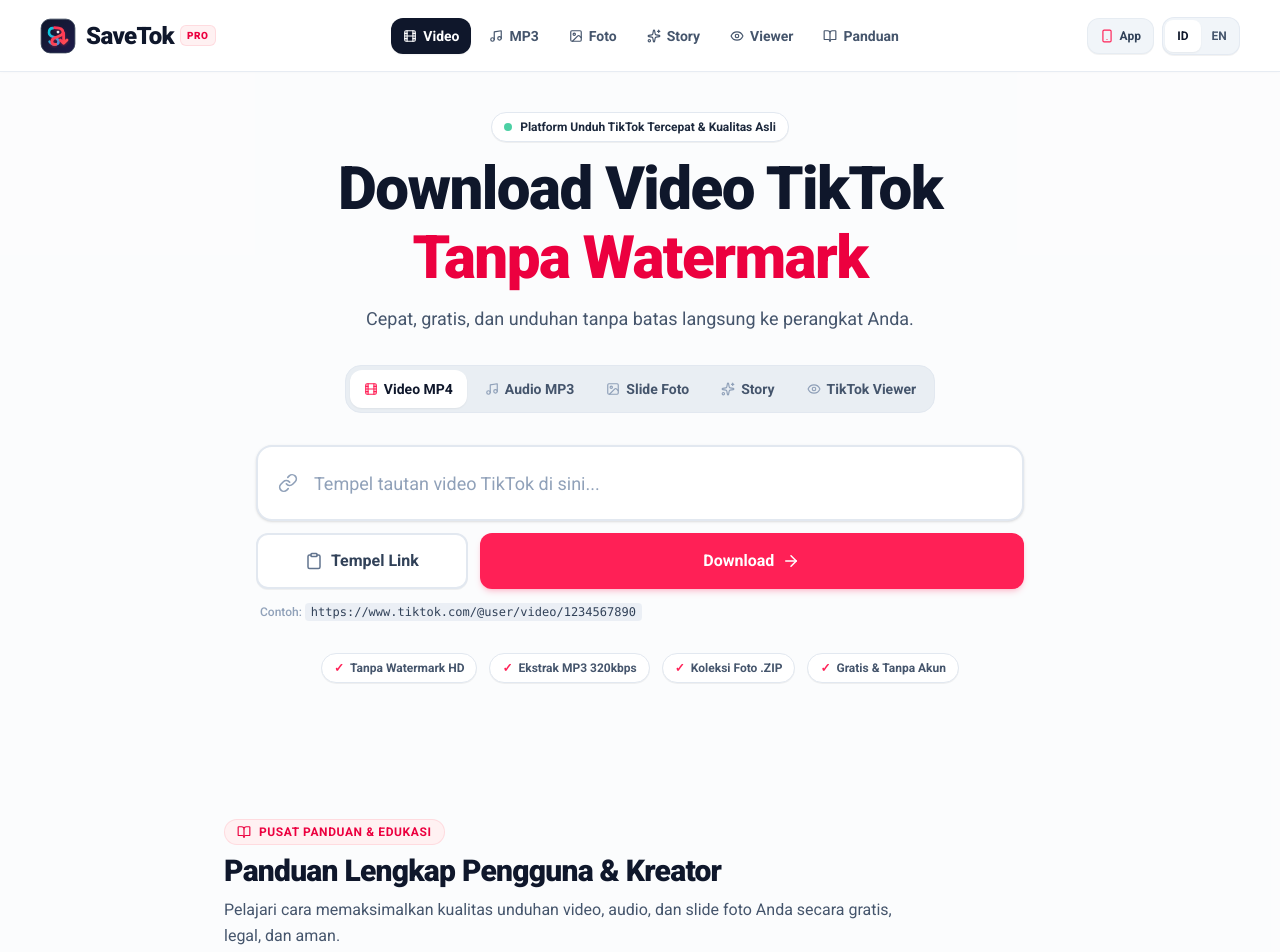
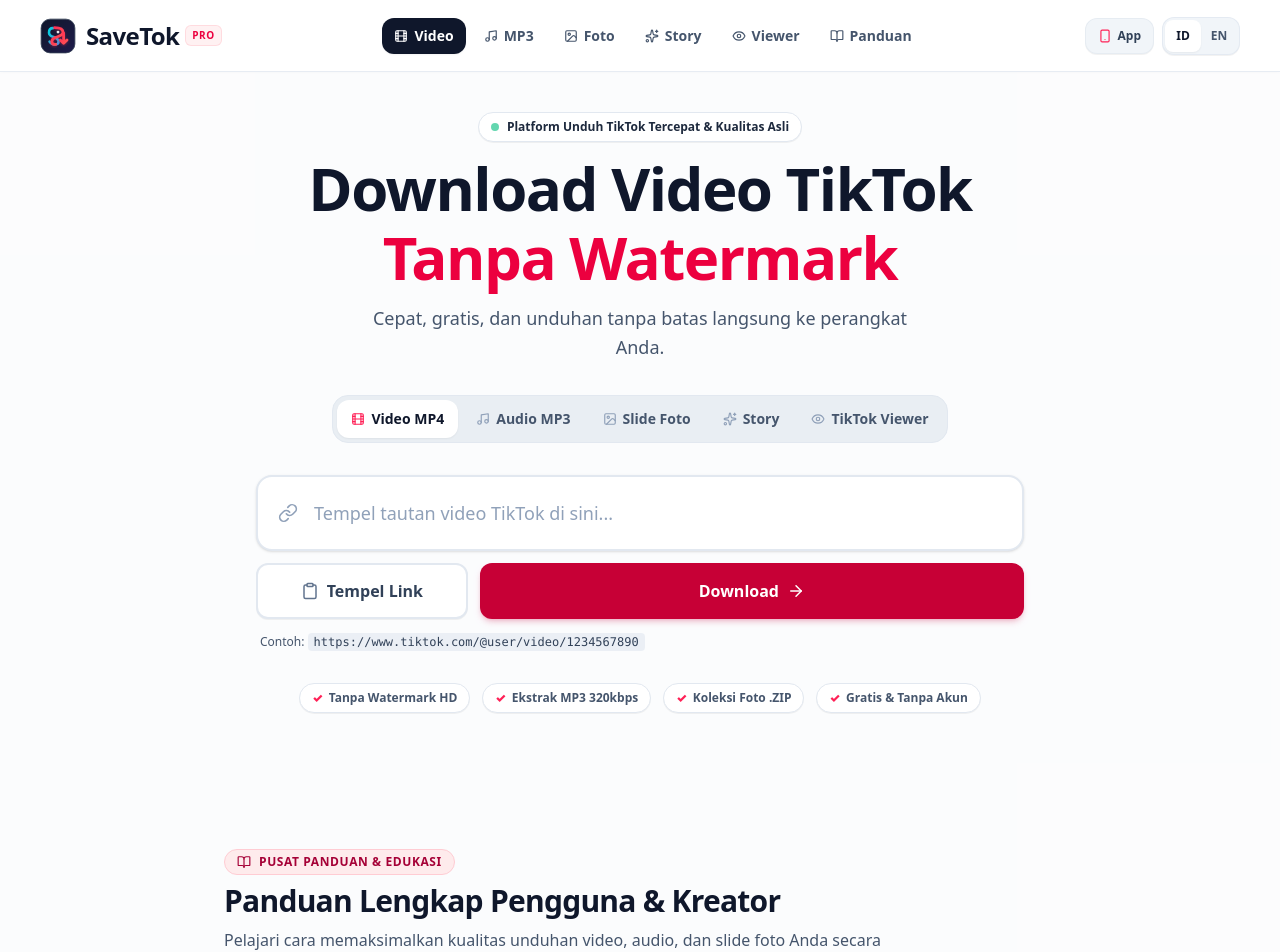
Before and after one commit to Wilhelm-art/savetok, a React (Vite) app: page / in a window 1280 px wide. Shown: the top 952 px of the page. Built offline with nearby package versions, Linux system fonts and the light colour scheme.

Commit message:
perf(vitals): eliminate cls with system fonts, resolve color contrast a11y, defer third-party scripts and code split

```diff
--- a/index.html
+++ b/index.html
@@ -43,15 +43,6 @@
     <!-- Preconnect to external domains to speed up third-party scripts -->
     <link rel="preconnect" href="https://www.googletagmanager.com" />
     <link rel="preconnect" href="https://pagead2.googlesyndication.com" />
-    <link rel="preconnect" href="https://fonts.googleapis.com" />
-    <link rel="preconnect" href="https://fonts.gstatic.com" crossorigin />
-
-    <!-- Google Fonts (Non-render-blocking) -->
-    <link rel="preload" as="style" href="https://fonts.googleapis.com/css2?family=Roboto:wght@300;400;500;700;900&family=Open+Sans:wght@400;500;600;700&display=swap" />
-    <link rel="stylesheet" href="https://fonts.googleapis.com/css2?family=Roboto:wght@300;400;500;700;900&family=Open+Sans:wght@400;500;600;700&display=swap" media="print" onload="this.media='all'" />
-    <noscript>
-      <link rel="stylesheet" href="https://fonts.googleapis.com/css2?family=Roboto:wght@300;400;500;700;900&family=Open+Sans:wght@400;500;600;700&display=swap" />
-    </noscript>
 
     <!-- Structured Data: WebApplication + FAQPage Schema for Search Engines -->
     <script type="application/ld+json">
@@ -190,11 +181,11 @@
       }
     </script>
 
-    <!-- Analytics & Tracking (Loaded on user interaction or idle to prevent TBT and blocking) -->
+    <!-- Third-Party Scripts: Analytics & AdSense (Deferred on interaction or idle to maximize Web Vitals) -->
     <script>
       (function() {
         var loaded = false;
-        function loadAnalytics() {
+        function loadDeferredScripts() {
           if (loaded) return;
           loaded = true;
 
@@ -214,22 +205,26 @@
           j=d.createElement(s),dl=l!='dataLayer'?'&l='+l:'';j.async=true;j.src=
           'https://www.googletagmanager.com/gtm.js?id='+i+dl;f.parentNode.insertBefore(j,f);
           })(window,document,'script','dataLayer','GTM-5N3L5CZD');
+
+          // Google AdSense
+          var adScript = document.createElement('script');
+          adScript.async = true;
+          adScript.crossOrigin = 'anonymous';
+          adScript.src = 'https://pagead2.googlesyndication.com/pagead/js/adsbygoogle.js?client=ca-pub-4420868155954120';
+          document.head.appendChild(adScript);
         }
 
         var events = ['scroll', 'touchstart', 'mousemove', 'keydown', 'click'];
         for (var i = 0; i < events.length; i++) {
-          window.addEventListener(events[i], loadAnalytics, { once: true, passive: true });
+          window.addEventListener(events[i], loadDeferredScripts, { once: true, passive: true });
         }
         if ('requestIdleCallback' in window) {
-          requestIdleCallback(function() { setTimeout(loadAnalytics, 6000); });
+          requestIdleCallback(function() { setTimeout(loadDeferredScripts, 4000); });
         } else {
-          setTimeout(loadAnalytics, 8000);
+          setTimeout(loadDeferredScripts, 5000);
         }
       })();
     </script>
-
-    <!-- Google AdSense -->
-    <script async src="https://pagead2.googlesyndication.com/pagead/js/adsbygoogle.js?client=ca-pub-4420868155954120" crossorigin="anonymous"></script>
   </head>
   <body>
     <!-- Google Tag Manager (noscript) -->
@@ -237,8 +232,11 @@
     height="0" width="0" style="display:none;visibility:hidden"></iframe></noscript>
     <!-- End Google Tag Manager (noscript) -->
 
-    <!-- Static crawlable semantic fallback markup for search bots (replaced upon React hydrate) -->
-    <div id="root">
+    <!-- Single Page Application Mount Root -->
+    <div id="root"></div>
+
+    <!-- Static crawlable semantic fallback markup for non-JS search bots (contained in noscript to eliminate layout shift) -->
+    <noscript>
       <header style="background: linear-gradient(to right, #FF4B72, #FF7043); padding: 1.25rem 2rem; color: white;">
         <div style="max-width: 64rem; margin: 0 auto; display: flex; justify-content: space-between; align-items: center;">
           <a href="https://savetok.web.id/" style="color: white; text-decoration: none; font-weight: 900; font-size: 1.5rem;">SaveTok</a>
@@ -249,7 +247,7 @@
         </div>
       </header>
 
-      <main style="max-width: 64rem; margin: 2rem auto; padding: 0 1rem; font-family: Roboto, sans-serif; color: #1A1A1A;">
+      <main style="max-width: 64rem; margin: 2rem auto; padding: 0 1rem; font-family: system-ui, sans-serif; color: #1A1A1A;">
         <section style="text-align: center; margin-bottom: 2rem;">
           <h1 style="font-size: 2.25rem; font-weight: 900; line-height: 1.2; margin-bottom: 0.75rem;">
             Download Video &amp; Slide Foto TikTok <span style="color: #FF4B72;">Tanpa Watermark HD</span>
@@ -310,7 +308,7 @@
       <footer style="border-top: 1px solid #E5E7EB; padding: 1.5rem; text-align: center; color: #9CA3AF; font-size: 0.75rem;">
         <p>SaveTok © 2026 — Not affiliated with TikTok or ByteDance.</p>
       </footer>
-    </div>
+    </noscript>
 
     <script type="module" src="/src/main.tsx"></script>
   </body>
--- a/src/App.tsx
+++ b/src/App.tsx
@@ -1,14 +1,15 @@
-import { useState, useEffect } from "react";
+import { useState, useEffect, Suspense, lazy } from "react";
 import { Link, Clipboard, ArrowRight, X, AlertCircle, Film, Image as ImageIcon, Music, Sparkles, Eye, Clock, Trash2 } from "lucide-react";
 import { motion, AnimatePresence } from "motion/react";
 
 import Header from "./components/Header";
 import { TopBannerAd } from "./components/AdSpace";
-import SEODetails from "./components/SEODetails";
-import GuidesSection from "./components/GuidesSection";
 import ProcessingSkeleton from "./components/ProcessingSkeleton";
-import DownloadCard from "./components/DownloadCard";
-import LegalModal from "./components/LegalModals";
+
+const SEODetails = lazy(() => import("./components/SEODetails"));
+const GuidesSection = lazy(() => import("./components/GuidesSection"));
+const DownloadCard = lazy(() => import("./components/DownloadCard"));
+const LegalModal = lazy(() => import("./components/LegalModals"));
 
 import { Language, MediaResult } from "./types";
 import { translations } from "./translations";
@@ -545,7 +546,7 @@ export default function App() {
               id="btn-submit-download"
               data-testid="btn-download"
               onClick={handleProcessUrl}
-              className="w-full sm:w-[72%] min-h-[46px] sm:min-h-[56px] flex items-center justify-center gap-2 bg-rose-500 hover:bg-rose-600 text-white rounded-xl font-sans font-bold text-xs sm:text-base shadow-md shadow-rose-500/20 active:scale-98 transition-all cursor-pointer"
+              className="w-full sm:w-[72%] min-h-[46px] sm:min-h-[56px] flex items-center justify-center gap-2 bg-rose-700 hover:bg-rose-800 text-white rounded-xl font-sans font-bold text-xs sm:text-base shadow-md shadow-rose-700/20 active:scale-98 transition-all cursor-pointer"
             >
               <span>{t.buttonDownload}</span>
               <ArrowRight className="w-4 h-4 sm:w-4.5 sm:h-4.5" />
@@ -572,7 +573,7 @@ export default function App() {
           </AnimatePresence>
 
           {/* Example helper guidelines */}
-          <div className="text-center sm:text-left text-slate-400 font-sans font-medium text-xs px-1 mt-0.5 leading-normal">
+          <div className="text-center sm:text-left text-slate-600 font-sans font-medium text-xs px-1 mt-0.5 leading-normal">
             {t.exampleLabel} <code className="bg-slate-200/60 px-1.5 py-0.5 rounded text-slate-700 font-mono select-all">https://www.tiktok.com/@user/video/1234567890</code>
           </div>
         </div>
@@ -669,21 +670,27 @@ export default function App() {
             )}
 
             {status === "success" && videoResult && (
+              <Suspense fallback={null}>
                 <DownloadCard
                   key="result"
                   result={videoResult}
                   t={t}
                   onReset={handleReset}
                 />
+              </Suspense>
             )}
           </AnimatePresence>
         </div>
 
         {/* In-depth Editorial Guides & Articles for SEO / AdSense Value */}
+        <Suspense fallback={null}>
           <GuidesSection language={language} />
+        </Suspense>
 
         {/* Below the fold SEO section containing tutorial cards and collapsible FAQ accordion */}
+        <Suspense fallback={null}>
           <SEODetails t={t} />
+        </Suspense>
 
       </main>
 
@@ -736,11 +743,13 @@ export default function App() {
       </AnimatePresence>
 
       {/* Overlay modal document viewer for GDPR/Legal compliance */}
+      <Suspense fallback={null}>
         <LegalModal
           type={activeLegal}
           language={language}
           onClose={() => setActiveLegal(null)}
         />
+      </Suspense>
 
     </div>
   );
--- a/src/components/AdSpace.tsx
+++ b/src/components/AdSpace.tsx
@@ -17,13 +17,14 @@ function AdSenseBlock({
   className = "",
   format = "auto",
   style = {},
-  slot = "auto"
+  slot
 }: AdBlockProps) {
   const { ref: inViewRef, inView } = useInView({ triggerOnce: true, rootMargin: "200px 0px" });
   const pushedRef = useRef(false);
+  const isValidNumericSlot = Boolean(slot && /^\d+$/.test(slot));
 
   useEffect(() => {
-    if (!inView || pushedRef.current) return;
+    if (!inView || !isValidNumericSlot || pushedRef.current) return;
 
     try {
       // @ts-ignore
@@ -35,7 +36,11 @@ function AdSenseBlock({
     } catch (e) {
       console.warn("AdSense push error", e);
     }
-  }, [inView]);
+  }, [inView, isValidNumericSlot]);
+
+  if (!isValidNumericSlot) {
+    return null;
+  }
 
   return (
     <div ref={inViewRef} className={`w-full flex items-center justify-center overflow-hidden ${className}`}>
--- a/src/components/GuidesSection.tsx
+++ b/src/components/GuidesSection.tsx
@@ -18,7 +18,7 @@ export default function GuidesSection({ language = "ID" }: GuidesSectionProps) {
       <div className="flex flex-col gap-6 text-center md:text-left">
         {/* Header */}
         <div className="flex flex-col gap-2 items-center md:items-start">
-          <div className="inline-flex items-center gap-2 px-3 py-1 rounded-full text-xs font-bold bg-rose-50 text-rose-600 border border-rose-200/60 uppercase tracking-wider">
+          <div className="inline-flex items-center gap-2 px-3 py-1 rounded-full text-xs font-bold bg-rose-100/70 text-rose-800 border border-rose-200 uppercase tracking-wider">
             <BookOpen className="w-3.5 h-3.5" />
             <span>{language === "ID" ? "Pusat Panduan & Edukasi" : "Guide & Resource Center"}</span>
           </div>
--- a/src/index.css
+++ b/src/index.css
@@ -1,7 +1,7 @@
 @import "tailwindcss";
 
 @theme {
-  --font-sans: "Roboto", "Open Sans", ui-sans-serif, system-ui, sans-serif;
+  --font-sans: system-ui, -apple-system, BlinkMacSystemFont, "Segoe UI", Roboto, Helvetica, Arial, sans-serif, "Apple Color Emoji", "Segoe UI Emoji";
 }
 
 /* Custom CSS utilities for premium UI aesthetics */
```
Lines whose indentation alone changed are shown as unchanged.
